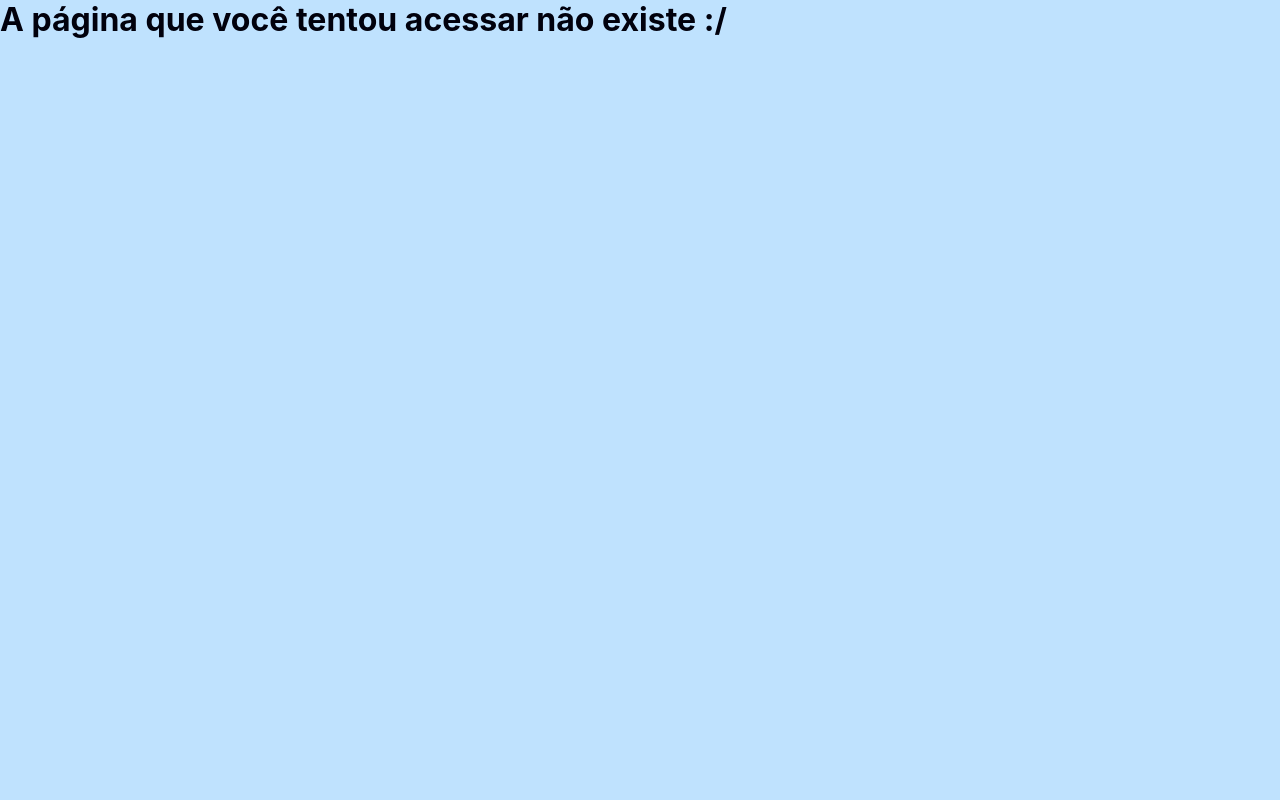
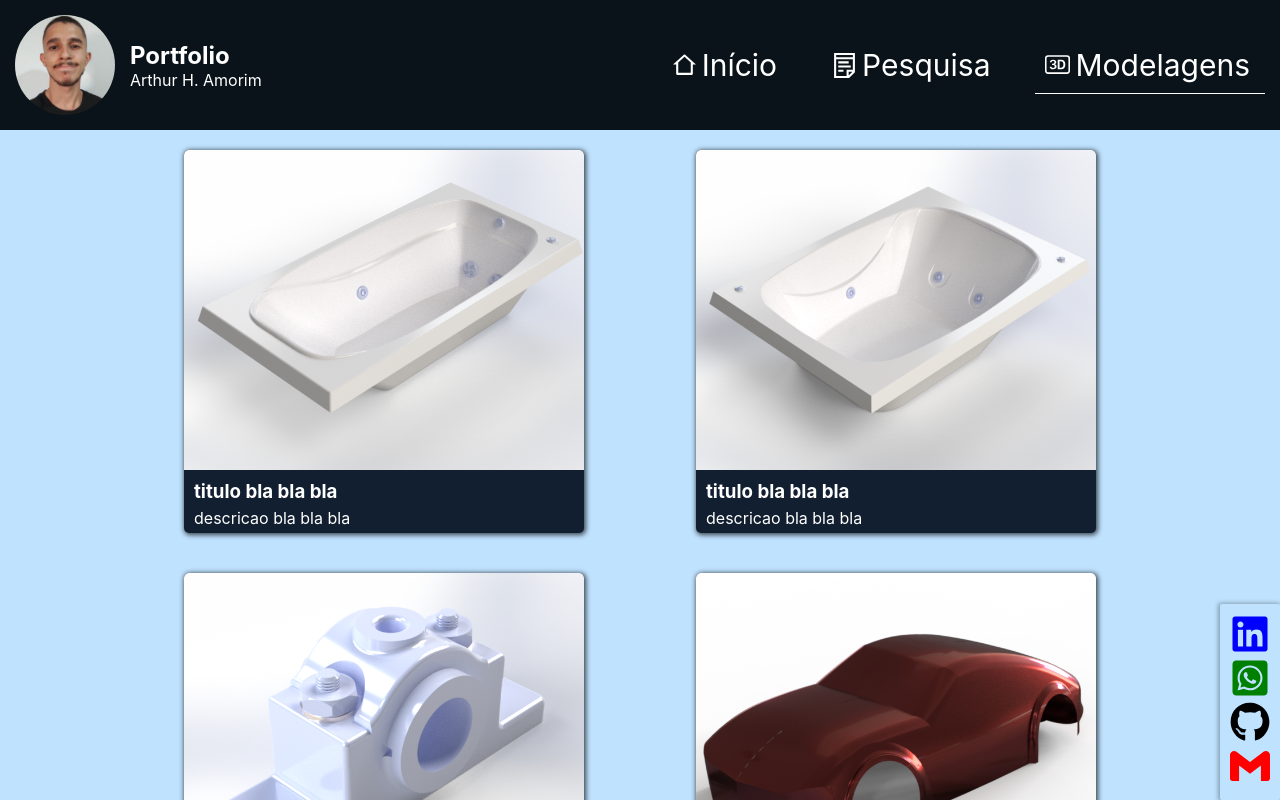
Before and after one commit to Arthur-Amorim/portfolio, a React (Vite) app: page /portfolio/modelagens in a window 1280 px wide. Shown: the top 800 px of the page. Built offline with nearby package versions, Linux system fonts and the light colour scheme.

Commit message:
animacoes adicionadas nos cards. Projeto separado de exp

```diff
--- a/src/components/Header.jsx
+++ b/src/components/Header.jsx
@@ -1,9 +1,10 @@
 import { Link, useLocation } from 'react-router-dom'
+import styles from './componentStyles/Header.module.css'
+import { useState, useEffect } from 'react';
+
 import { RiHome2Line } from "react-icons/ri";
-import { GoTools } from "react-icons/go";
-import styles from './componentStyles/Header.module.css'
-
-import { useState, useEffect } from 'react';
+import { GrNotes } from "react-icons/gr";
+import { BsBadge3D } from 'react-icons/bs';
 
 export default function Header() {
 
@@ -48,12 +49,21 @@ export default function Header() {
                               <span className={cssSumir}>Início</span>
                          </li>
                     </Link>
-                    <Link to="/portfolio/projetos" onClick={() => setPath('/portfolio/projetos')} >
-                         <li className={path === '/portfolio/projetos' ? styles.underlined : ''} >
-                              <GoTools size={25} />
-                              <span className={cssSumir}> Projetos </span>
+
+                    <Link to="/portfolio/pesquisa" onClick={() => setPath('/portfolio/pesquisa')} >
+                         <li className={path === '/portfolio/pesquisa' ? styles.underlined : ''} >
+                              <GrNotes size={25} />
+                              <span className={cssSumir}> Pesquisa </span>
                          </li>
                     </Link>
+
+                    <Link to="/portfolio/modelagens" onClick={() => setPath('/portfolio/modelagens')} >
+                         <li className={path === '/portfolio/modelagens' ? styles.underlined : ''} >
+                              <BsBadge3D size={25} />
+                              <span className={cssSumir}> Modelagens </span>
+                         </li>
+                    </Link>
+
                </ul>
           </header>
      )
--- a/src/components/Images.jsx
+++ b/src/components/Images.jsx
@@ -1,35 +1,16 @@
 import styles from './componentStyles/Images.module.css'
-
+import images from '../data/modelagens.json'
 function Images() {
-
-     // Importando as imagens
-     // const images = import.meta.glob('/modelagens/*.{png,jpg,jpeg,svg}', { eager: true });
-     // const arrImgs = Object.entries(images)
-
-     const images = [
-          '/portfolio/modelagens/BanheiraIndividual.png',
-          '/portfolio/modelagens/BanheiroDupla.png',
-          '/portfolio/modelagens/bigorna.png',
-          '/portfolio/modelagens/Carenagem_Nissan.png',
-          '/portfolio/modelagens/engrenagem.png',
-          '/portfolio/modelagens/garrafa.png',
-          '/portfolio/modelagens/garrafa2.png',
-          '/portfolio/modelagens/Helicoidal.png',
-          '/portfolio/modelagens/pistao.png',
-          '/portfolio/modelagens/Placa.png',
-          '/portfolio/modelagens/rolamento.png',
-     ];
-
      return (
           <div className={styles.imagesContainer}>
                {
-                    images.map((path, index) => {
+                    images.map(({titulo, descricao, imagem}, index) => {
                          return (
                               <div key={index} className={styles.card}>
-                                   <img src={path} alt={`Image ${index}`} key={index} />
+                                   <img src={`/portfolio/modelagens/${imagem}`} alt={`Image ${index}`} key={index} />
                                    <div className={styles.text}>
-                                        <h3>Titulo do card</h3>
-                                        <p>Descrição sobre o card e tudo e mais 42 tudo e mais 42 tudo e mais 42 tudo e mais 42</p>
+                                        <h3>{titulo}</h3>
+                                        <p>{descricao}</p>
                                    </div>
                               </div>
                          )
--- a/src/components/componentStyles/CardExperience.module.css
+++ b/src/components/componentStyles/CardExperience.module.css
@@ -6,7 +6,7 @@
 }
 
 .content {
-     width: 40%;
+     width: 30%;
      font-size: 25px;
      background-color: #0A131A;
      border-radius: 18px;
--- a/src/components/componentStyles/Footer.module.css
+++ b/src/components/componentStyles/Footer.module.css
@@ -20,4 +20,9 @@ footer a{
      width: fit-content;
      left: calc(50% - 20px);
      margin: 5px 0 5px 0;
+     transition: transform 500ms ease-out;
 }
+
+footer svg:hover{
+     transform: scale(1.1);
+}
--- a/src/components/componentStyles/Images.module.css
+++ b/src/components/componentStyles/Images.module.css
@@ -19,10 +19,16 @@
      flex-flow: column;
      background-color: #121f30;
      color: white;
+     transition: transform 300ms ease-out;
+}
+
+.card:hover {
+     transform: translateY(100px) scale(1.3);
 }
 
 .imagesContainer img{
      width: 100%;
+     border-radius: 5px 5px 0 0;
 }
 
 .card .text{
--- /dev/null
+++ b/src/data/modelagens.json
@@ -0,0 +1,57 @@
+[
+     {
+          "titulo": "titulo bla bla bla",
+          "descricao": "descricao bla bla bla",
+          "imagem": "BanheiraIndividual.png"
+     },
+     {
+          "titulo": "titulo bla bla bla",
+          "descricao": "descricao bla bla bla",
+          "imagem": "BanheiroDupla.png"
+     },
+     {
+          "titulo": "titulo bla bla bla",
+          "descricao": "descricao bla bla bla",
+          "imagem": "bigorna.png"
+     },
+     {
+          "titulo": "titulo bla bla bla",
+          "descricao": "descricao bla bla bla",
+          "imagem": "Carenagem_Nissan.png"
+     },
+     {
+          "titulo": "titulo bla bla bla",
+          "descricao": "descricao bla bla bla",
+          "imagem": "engrenagem.png"
+     },
+     {
+          "titulo": "titulo bla bla bla",
+          "descricao": "descricao bla bla bla",
+          "imagem": "garrafa.png"
+     },
+     {
+          "titulo": "titulo bla bla bla",
+          "descricao": "descricao bla bla bla",
+          "imagem": "garrafa2.png"
+     },
+     {
+          "titulo": "titulo bla bla bla",
+          "descricao": "descricao bla bla bla",
+          "imagem": "Helicoidal.png"
+     },
+     {
+          "titulo": "titulo bla bla bla",
+          "descricao": "descricao bla bla bla",
+          "imagem": "pistao.png"
+     },
+     {
+          "titulo": "titulo bla bla bla",
+          "descricao": "descricao bla bla bla",
+          "imagem": "Placa.png"
+     },
+     {
+          "titulo": "titulo bla bla bla",
+          "descricao": "descricao bla bla bla",
+          "imagem": "rolamento.png"
+     }
+]
--- a/src/pages/Inicio.jsx
+++ b/src/pages/Inicio.jsx
@@ -82,37 +82,6 @@ function Inicio() {
                               and more recently with desktop publishing software like Aldus PageMaker including versions of Lorem Ipsum.
                          </p>
 
-                         <div className='title'>
-                              <h2>Interesses</h2>
-                              <hr />
-
-                              <div className='interestsContainer'>
-                                   <div className='interest'>
-                                        <FaGuitar size={40} color='#ccc' />
-                                        <p>Violão</p>
-                                   </div>
-
-                                   <div className='interest'>
-                                        <IoGameController size={40} color='#ccc' />
-                                        <p>vídeo-game</p>
-                                   </div>
-
-                                   <div className='interest'>
-                                        <BsFillBadge3dFill size={40} color='#ccc' />
-                                        <p>Projeção 3d</p>
-                                   </div>
-
-                                   <div className='interest'>
-                                        <FaPython size={40} color='#ccc' />
-                                        <p>Python</p>
-                                   </div>
-
-                                   <div className='interest'>
-                                        <BsGraphUp size={40} color='#ccc' />
-                                        <p>Simulações</p>
-                                   </div>
-                              </div>
-                         </div>
                     </article>
 
                     <article ref={experience}>
--- /dev/null
+++ b/src/pages/Modelagens.jsx
@@ -0,0 +1,16 @@
+import '../styles/Projetos.css'
+import Images from "../components/Images";
+
+function Modelagens() {
+     return (
+          <div className="projetosContainer">
+               <div className="images">
+                    <div>
+                         <Images />
+                    </div>
+               </div>
+          </div>
+     )
+}
+
+export default Modelagens;
--- /dev/null
+++ b/src/pages/Pesquisa.jsx
@@ -0,0 +1,32 @@
+import { useRef, useState } from "react";
+import Experiences from "../components/Experiences";
+import '../styles/Projetos.css'
+import '../styles/navigator.css'
+import Images from "../components/Images";
+
+function Pesquisa() {
+     const [visibleSection, setVisibleSection] = useState('pesquisa')
+     const pesq = useRef(null)
+     const model = useRef(null)
+
+     const handleScroll = ref => {
+          if (ref.current) {
+               ref.current.scrollIntoView({
+                    behavior: "smooth",
+                    block: "start"
+               })
+          }
+     }
+
+     return (
+          <div className="projetosContainer">
+               <div className="sections">
+                    <div>
+                         <Experiences />
+                    </div>
+               </div>
+          </div>
+     )
+}
+
+export default Pesquisa;
--- a/src/pages/Projetos.jsx
+++ /dev/null
@@ -1,53 +0,0 @@
-import { useRef, useState } from "react";
-import Experiences from "../components/Experiences";
-import '../styles/Projetos.css'
-import '../styles/navigator.css'
-import Images from "../components/Images";
-
-function Projetos() {
-     const [visibleSection, setVisibleSection] = useState('pesquisa')
-     const pesq = useRef(null)
-     const model = useRef(null)
-
-     const handleScroll = ref => {
-          if (ref.current) {
-               ref.current.scrollIntoView({
-                    behavior: "smooth",
-                    block: "start"
-               })
-          }
-     }
-
-     return (
-          <div className="projetosContainer">
-
-               <aside className="sidebar">
-                    <ul className="sectionsNav">
-                         <li
-                              onClick={() => handleScroll(pesq)}
-                              className={visibleSection == 'pesquisa' ? 'backgrounded' : ''}
-                         >
-                              1. Pesquisa
-                         </li>
-                         <li
-                              onClick={() => handleScroll(model)}
-                              className={visibleSection == 'modelagem' ? 'backgrounded' : ''}
-                         >
-                              2. Modelagem 3D
-                         </li>
-                    </ul>
-               </aside>
-
-               <div className="sections">
-                    <div ref={pesq}>
-                         <Experiences />
-                    </div>
-                    <div ref={model}>
-                         <Images />
-                    </div>
-               </div>
-          </div>
-     )
-}
-
-export default Projetos;
--- a/src/styles/Projetos.css
+++ b/src/styles/Projetos.css
@@ -3,12 +3,6 @@
 }
 
 .sections{
-     position: relative;
-     width: 80%;
-     left: 5%;
-     box-shadow: 1px 1px 5px rgba(0,0,0,0.5);
      border-radius: 10px;
-     margin: 50px 0px 50px 0px;
-     padding: 15px;
-     background-color: rgba(255, 255, 255, 0.4);
+     /* padding: 15px; */
 }
```
Also changed, not shown: src/main.jsx (+8 -4 lines).
